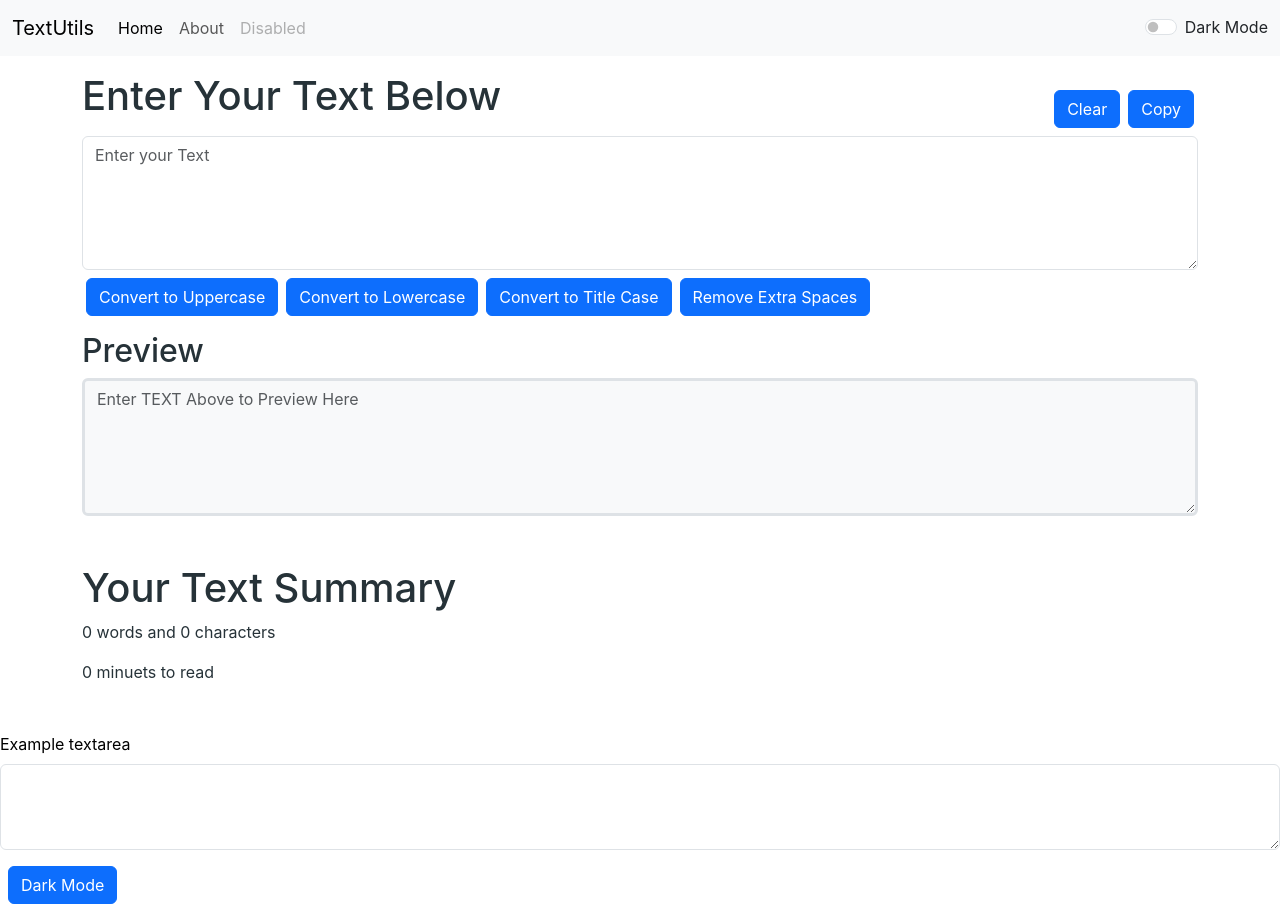
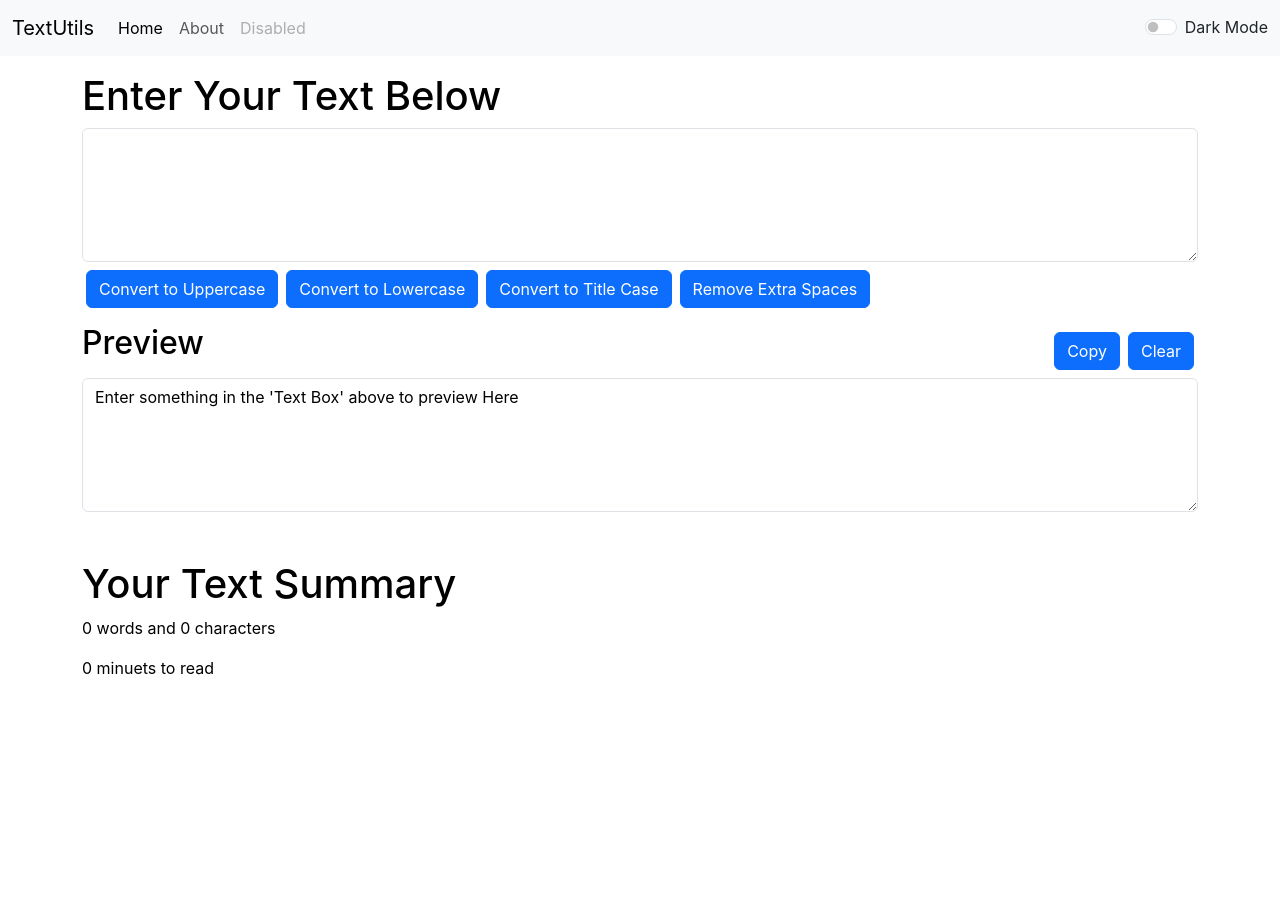
Before and after one commit to HimanshuRawat087/TextUtils, a React (Create React App) app: page / in a window 1280 px wide. After the commit the page ends 800 px from the top, so only its background shows below. Built offline with nearby package versions, Linux system fonts and the light colour scheme.

Commit message:
enhanced dark mode for placeholders

```diff
--- a/src/App.js
+++ b/src/App.js
@@ -13,7 +13,7 @@ function App() {
   const toggleMode = () =>{
     if(mode ==='light'){
       setMode('dark')
-      document.body.style.background='#263238'
+      document.body.style.background='#0d283d'
       setText('Light Mode')
     }
     else{
@@ -29,12 +29,10 @@ function App() {
       <div className="container">
         <Textform
           heading="Enter Your Text Below"
-          buttonType="Convert to Uppercase"
           mode={mode}
           toggleMode={toggleMode}
         />
       </div>
-      <ChangeMode />
     </>
   );
 }
--- a/src/Components/Textform.js
+++ b/src/Components/Textform.js
@@ -1,8 +1,10 @@
 import React, { useState } from "react";
 
 export default function Textform(props) {
-
-  var Style={color: props.mode=='dark'? '#fff':'#263238', backgroundColor: props.mode=='light'? '#fff':'#263238'};
+  var Style = {
+    color: props.mode == "dark" ? "#fff" : "black",
+    backgroundColor: props.mode == "light" ? "#fff" : "#0d283d",
+  };
 
   const [text, setText] = useState("");
 
@@ -40,7 +42,7 @@ export default function Textform(props) {
 
   const handleExtraSpaces = () => {
     let newtext = text.split(/[ ]+/);
-    setText(newtext.join(" "))
+    setText(newtext.join(" "));
   };
 
   const handleOnChange = (event) => {
@@ -48,22 +50,11 @@ export default function Textform(props) {
   };
   return (
     <>
-      <div className="Container my-3" style={Style} >
-        <div className="d-flex">
-            <h1  className="flex-grow-1" >{props.heading}</h1>
-
-            <button className="mx-1 btn btn-primary align-self-end" onClick={clearTextBtn}>
-              Clear
-            </button>
-
-            <button className="mx-1 btn btn-primary align-self-end " onClick={copyTextBtn}>
-              Copy
-            </button>
-        </div>
+      <div className="Container my-3" style={Style}>
+        <h1 className="flex-grow-1">{props.heading}</h1>
 
         <textarea
           className="form-control my-2"
-          placeholder="Enter your Text"
           value={text}
           style={Style}
           onChange={handleOnChange}
@@ -87,14 +78,31 @@ export default function Textform(props) {
         </button>
       </div>
 
-      <div className="Container my-3" style={Style}>
-        <h2>Preview</h2>
+      <div className="Container" style={Style}>
+        <div className="d-flex">
+          <h2 className="flex-grow-1">Preview</h2>
+          <button
+            className="mx-1 btn btn-primary align-self-end my-2"
+            onClick={copyTextBtn}
+          >
+            Copy
+          </button>
+          <button
+            className="mx-1 btn btn-primary align-self-end my-2"
+            onClick={clearTextBtn}
+          >
+            Clear
+          </button>
+        </div>
         <textarea
-          className={`border-3 form-control bg-${props.mode}`}
-          value={text}
+          className={"border-1 form-control"}
           id="CopyText"
+          value={
+            text.length > 0
+              ? text
+              : "Enter something in the 'Text Box' above to preview Here"
+          }
           style={Style}
-          placeholder="Enter TEXT Above to Preview Here"
           readOnly={true}
           rows="5"
         ></textarea>
```
